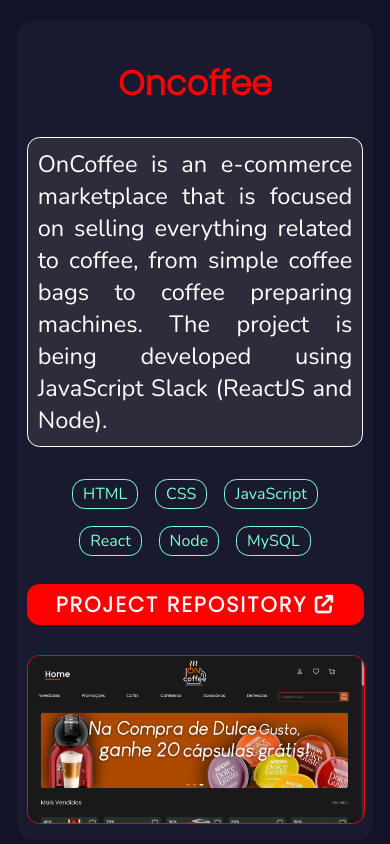
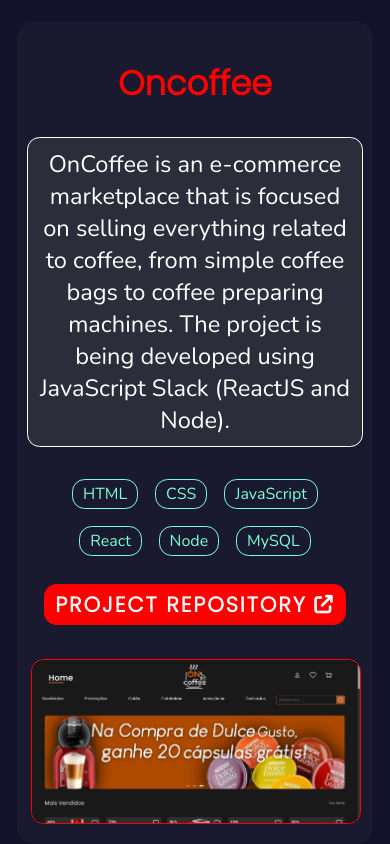
Before and after one commit to rachzy/rachzy.github.io, a React (Create React App) app: page / in a window 390 px wide. Shown: the part 3260-4104 px from the top of the page. Built offline with nearby package versions, Linux system fonts and the light colour scheme.

Commit message:
Fix responsiveness bugs in Project Item

```diff
--- a/src/App.tsx
+++ b/src/App.tsx
@@ -33,7 +33,7 @@
 export type project = {
   title: string;
   description: string;
-  image: string;
+  images: string[];
   tags: string[];
   repositoryUrl: string;
 };
@@ -151,7 +151,7 @@
       description: `OnCoffee is an e-commerce marketplace that is focused on selling
           everything related to coffee, from simple coffee bags to coffee
           preparing machines. The project is being developed using JavaScript Slack (ReactJS and Node).`,
-      image: "Oncoffee.png",
+      images: ["Oncoffee.png"],
       tags: ["HTML", "CSS", "JavaScript", "React", "Node", "MySQL"],
       repositoryUrl: "https://github.com/rachzy/oncoffee",
     },
@@ -160,21 +160,21 @@
       description: `Fastalk was a Fast-Chat by Rooms website with video-calls that I loved developing.
         It got many users, but I shutted it down because I had no investment to keep it online.
         It was developed using PHP and JavaScript`,
-      image: "Fastalk.png",
+      images: ["Fastalk.png"],
       tags: ["HTML", "CSS", "JavaScript", "PHP", "MySQL"],
       repositoryUrl: "https://github.com/rachzy/fastalk",
     },
     {
       title: "Space Invaders",
       description: `A game that I developed to learn more about pygame and train my python skills`,
-      image: "SpaceInvaders.png",
+      images: ["SpaceInvaders.png"],
       tags: ["Python"],
       repositoryUrl: "https://github.com/rachzy/space-invaders",
     },
     {
       title: "Feather",
       description: `A mobile app designed to remotely control a fictional hoverboard`,
-      image: "Feather-1.png",
+      images: ["Feather-1.png", "Feather-2.png"],
       tags: ["React Native", "Typescript"],
       repositoryUrl: "https://github.com/rachzy/feather",
     },
--- a/src/Components/ProjectItem/ProjectItem.css
+++ b/src/Components/ProjectItem/ProjectItem.css
@@ -27,7 +27,7 @@
   font-size: 2.8vh;
   font-weight: 300;
 
-  text-align: justify;
+  text-align: center;
 
   padding: 10px;
 }
@@ -53,6 +53,7 @@
   border-radius: 1.5vh;
 
   color: white;
+  max-width: 90%;
 
   font-size: 2.5vh;
   letter-spacing: 2px;
@@ -62,17 +63,24 @@
 
 .project-image {
   width: 45%;
+  display: flex;
   justify-content: center;
 }
 
+.project-image div {
+  display: inline-block;
+  flex-grow: 1;
+  margin: 1vh;
+}
+
 .project-image img {
-  width: 90vh;
+  width: 100%;
 
   border: 1px solid #ff0000;
   border-radius: 1.5vh;
 }
 
-@media only screen and (max-width: 990px) {
+@media only screen and (max-width: 820px) {
   .project {
     flex-direction: column;
 
@@ -86,9 +94,17 @@
     width: 100%;
   }
   .project-image {
+    display: flex;
     width: 100%;
     margin-top: 30px;
   }
+
+  .project-image div {
+    display: inline-block;
+    flex-grow: 1;
+    margin: 0.5vh;
+  }
+
   .project-image img {
     width: 100%;
   }
--- a/src/Components/ProjectItem/ProjectItem.tsx
+++ b/src/Components/ProjectItem/ProjectItem.tsx
@@ -26,10 +26,13 @@
         </a>
       </div>
       <div className="project-image">
-        <img
-          src={require(`../../assets/${project.image}`)}
-          alt={project.title}
-        />
+        {project.images.map((image) => {
+          return (
+            <div>
+              <img src={require(`../../assets/${image}`)} alt={project.title} />
+            </div>
+          );
+        })}
       </div>
     </div>
   );
```
